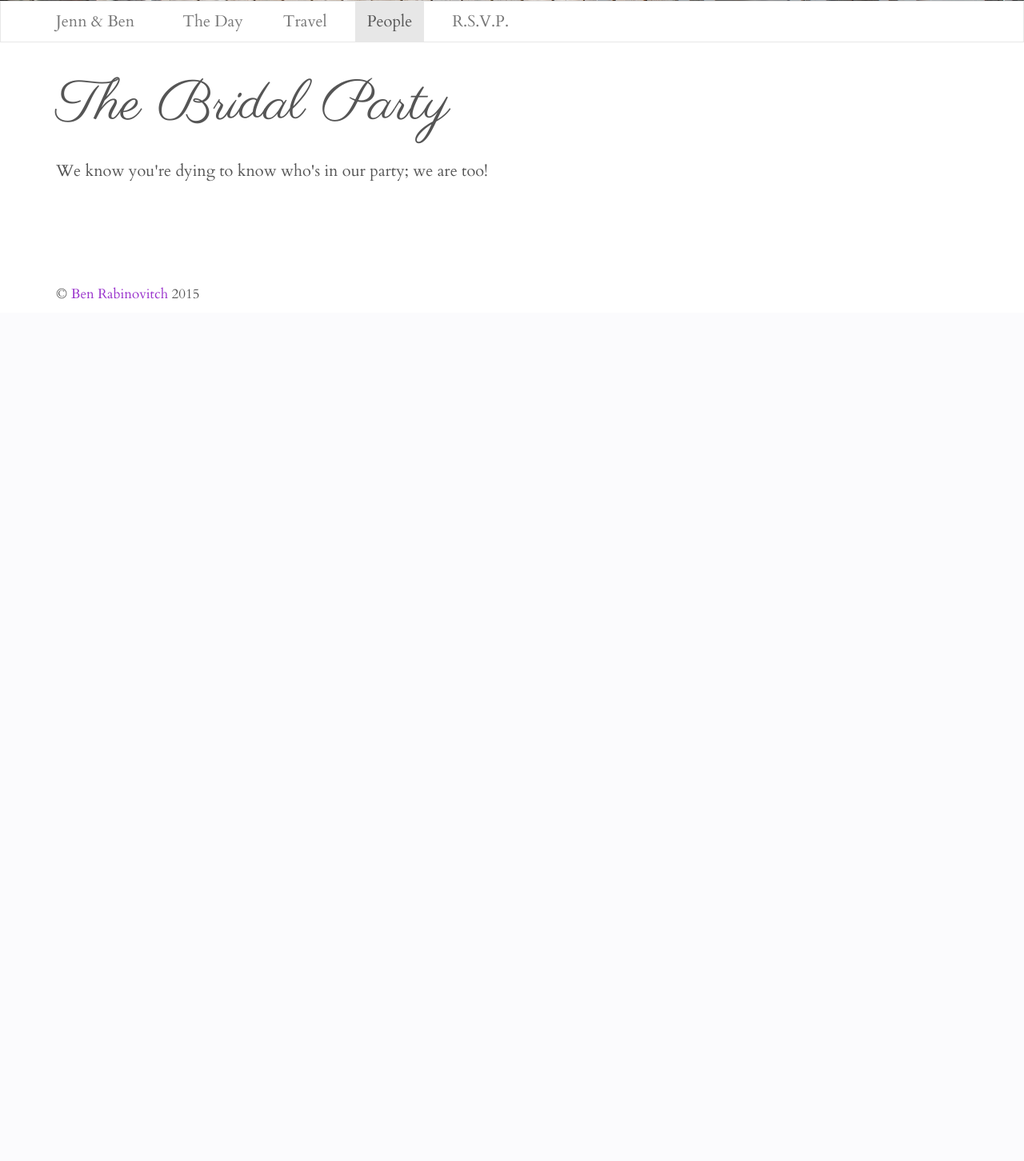
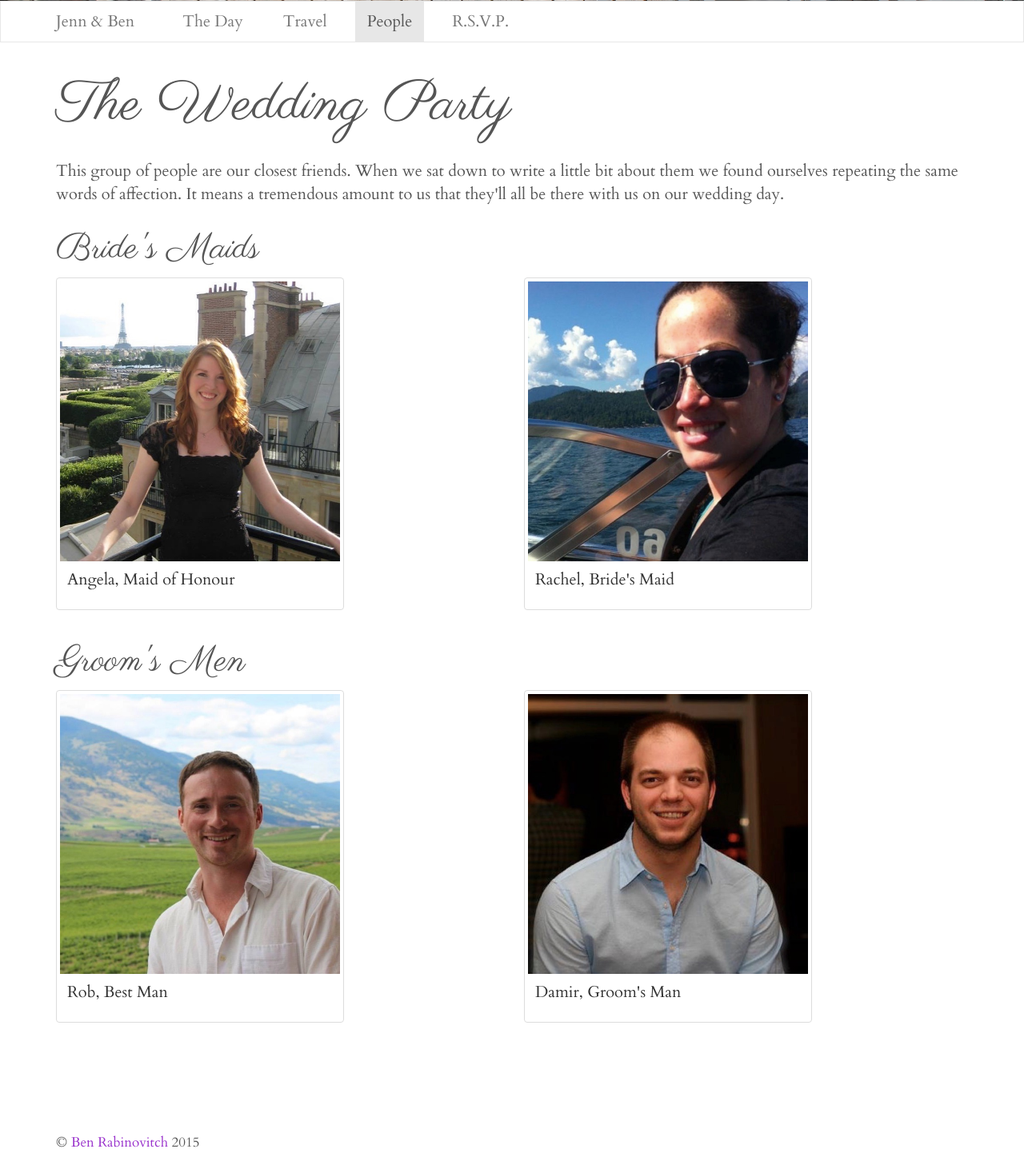
Before and after one commit to brab/wedding, a Django app: page /people in a window 1280 px wide. Shown: the part 523-1975 px from the top of the page at 80% size. Before the commit the page ends 897 px from the top, so only its background shows below. Run offline with Django 3.2, Linux system fonts and the light colour scheme; some libraries are stand-ins or nearby versions.

Commit message:
Copy + images for wedding party / people page

```diff
--- a/backend/static_info/templates/static_info/people.html
+++ b/backend/static_info/templates/static_info/people.html
@@ -16,11 +16,70 @@
 <div class="row">
   <div class="col-xs-12">
     <h1>
-      The Bridal Party
+      The Wedding Party
     </h1>
     <p>
-      We know you're dying to know who's in our party; we are too!
+      This group of people are our closest friends. When we sat down to write a little bit about them we found ourselves repeating the same words of affection. It means a tremendous amount to us that they'll all be there with us on our wedding day.
     </p>
   </div>
 </div>
+<div class="row">
+  <div class="col-xs-12">
+    <h2>
+      Bride's Maids
+    </h2>
+  </div>
+</div>
+<div class="row">
+  <div class="col-sm-6 col-md-4">
+    <div class="thumbnail">
+      <img src="{% static 'static_info/people/angela.jpg' %}" />
+      <div class="caption">
+        <p>
+          Angela, Maid of Honour
+        </p>
+      </div>
+    </div>
+  </div>
+
+  <div class="col-sm-6 col-md-4 col-md-offset-2">
+    <div class="thumbnail">
+      <img src="{% static 'static_info/people/rachel.jpg' %}" />
+      <div class="caption">
+        <p>
+          Rachel, Bride's Maid
+        </p>
+      </div>
+    </div>
+  </div>
+</div>
+
+<div class="row">
+  <div class="col-xs-12">
+    <h2>Groom's Men</h2>
+  </div>
+</div>
+<div class="row">
+  <div class="col-sm-6 col-md-4">
+    <div class="thumbnail">
+      <img src="{% static 'static_info/people/rob.jpg' %}" />
+      <div class="caption">
+        <p>
+          Rob, Best Man
+        </p>
+      </div>
+    </div>
+  </div>
+
+  <div class="col-sm-6 col-md-4 col-md-offset-2">
+    <div class="thumbnail">
+      <img src="{% static 'static_info/people/damir.jpg' %}" />
+      <div class="caption">
+        <p>
+          Damir, Groom's Man
+        </p>
+      </div>
+    </div>
+  </div>
+</div>
 {% endblock %}
```
Also changed, not shown: backend/static_info/static/static_info/people/angela.jpg (added), backend/static_info/static/static_info/people/damir.jpg (added), backend/static_info/static/static_info/people/rachel.jpg (added), backend/static_info/static/static_info/people/rob.jpg (added).
